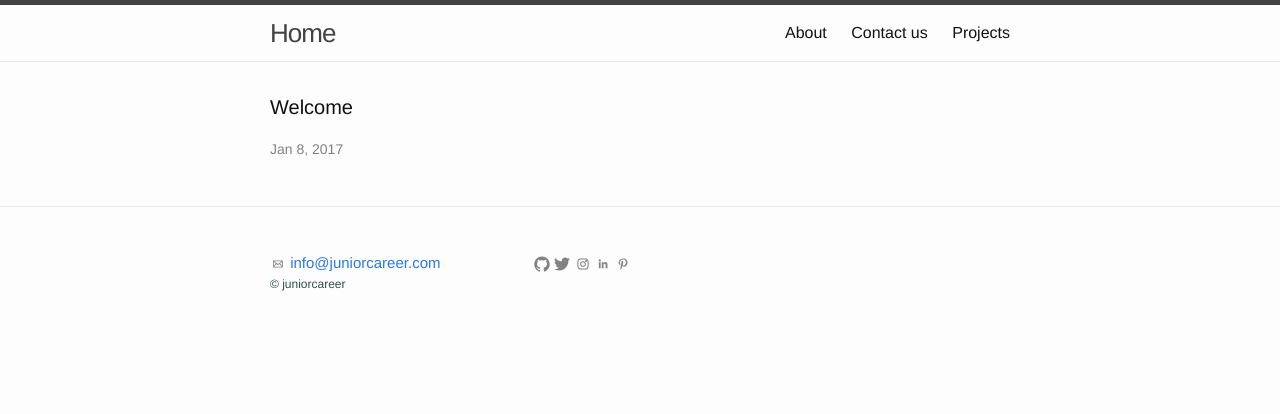
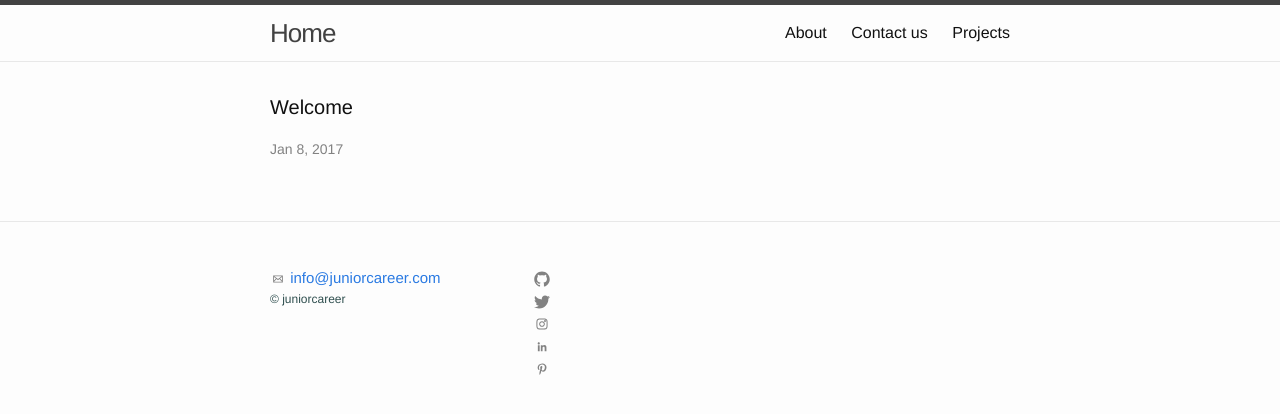
Before and after one commit to Soudehm/soudehm.github.io, a Jekyll site: the page built from index.html, in a window 1280 px wide. Shown: the top 414 px of the page. Built offline with Jekyll 4.4.1, drawn with Linux system fonts in a browser that asks for light colours.

Commit message:
Update _base.scss

```diff
--- a/_sass/_base.scss
+++ b/_sass/_base.scss
@@ -70,10 +70,11 @@ ul, ol {
 }
 
 li {
-    display:inline;
+
     > ul,
     > ol {
          margin-bottom: 0;
+          display: inline;
     }
 }
 
```
